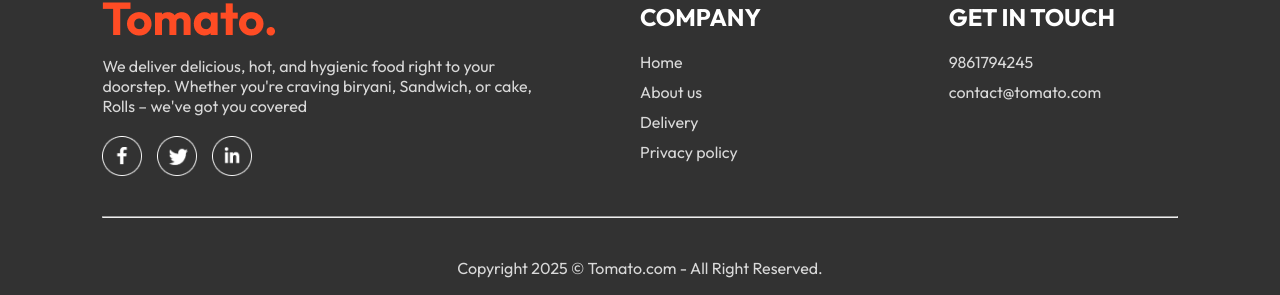
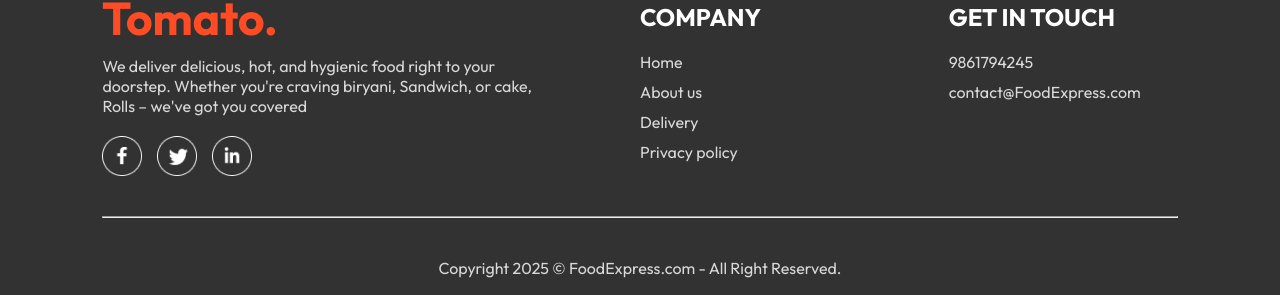
Before and after one commit to SKEKRAM786/FOOD_WEBSITE, a React (Vite) app in the folder frontend/: page / in a window 1280 px wide. Shown: the part 1483-1778 px from the top of the page. Built offline with nearby package versions, Linux system fonts and the light colour scheme; no server answers.

Commit message:
Update contact email and copyright in Footer

```diff
--- a/frontend/src/components/Footer/Footer.jsx
+++ b/frontend/src/components/Footer/Footer.jsx
@@ -28,12 +28,12 @@ const Footer = () => {
             <h2>GET IN TOUCH</h2>
             <ul>
                 <li>9861794245</li>
-                <li>contact@tomato.com</li>
+                <li>contact@FoodExpress.com</li>
             </ul>
         </div>
       </div>
       <hr />
-      <p className="footer-copyright">Copyright 2025 © Tomato.com - All Right Reserved.</p>
+      <p className="footer-copyright">Copyright 2025 © FoodExpress.com - All Right Reserved.</p>
     </div>
   )
 }
```
